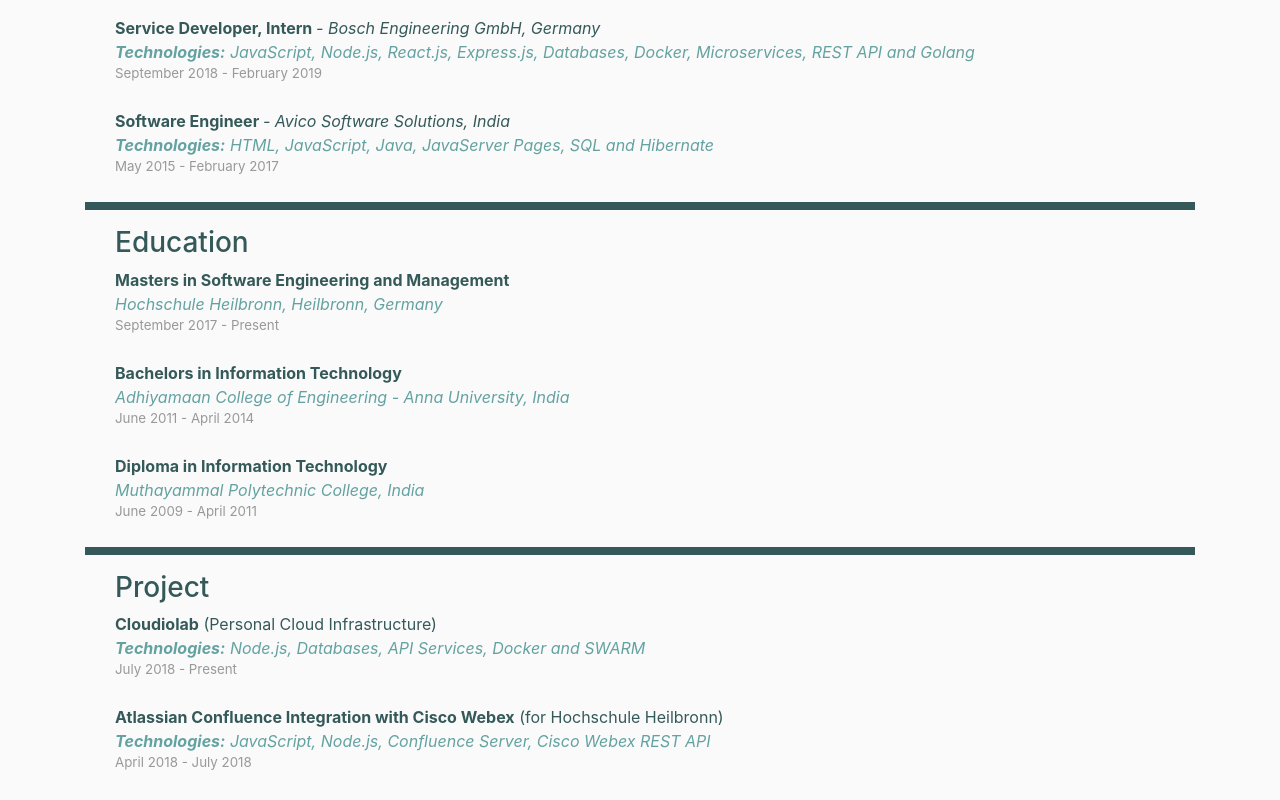
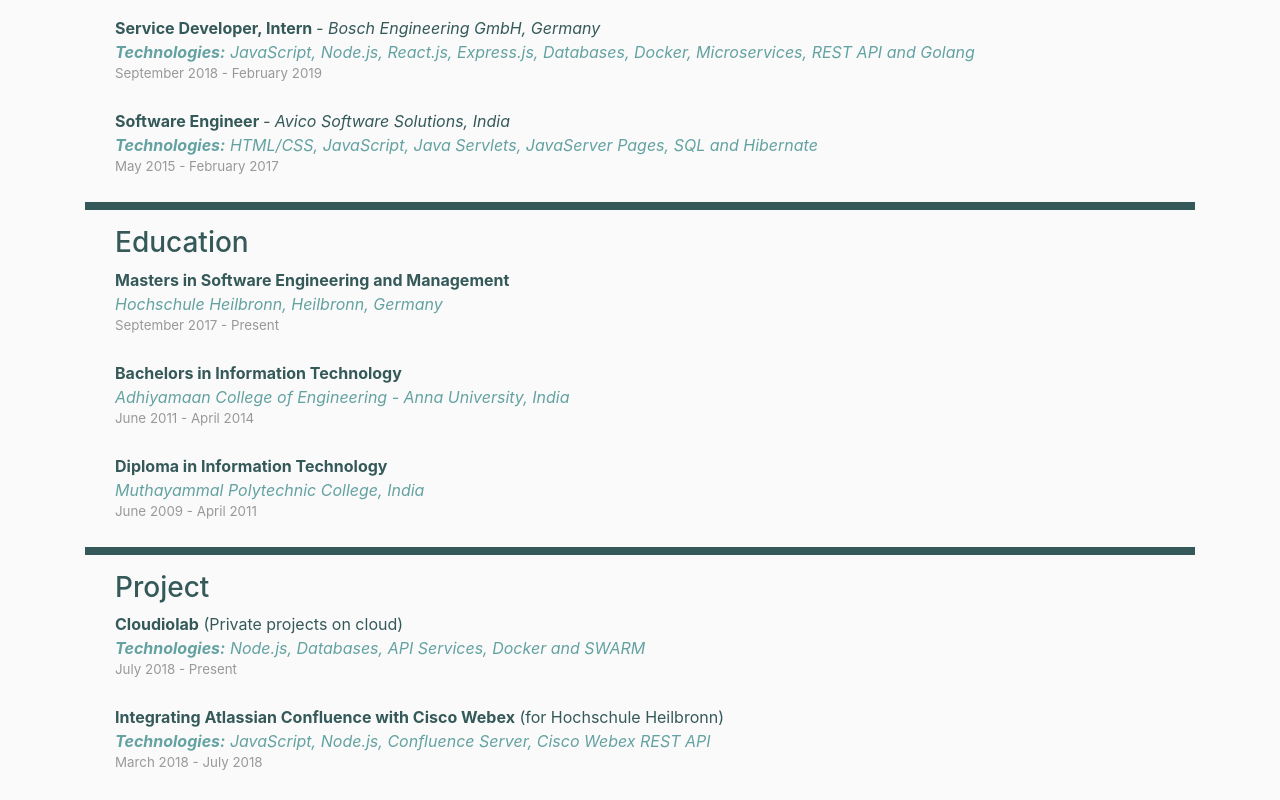
Before and after one commit to vesanthosh/me_cloudiolab, a React (Create React App) app: page /resume in a window 1280 px wide. Shown: the part 480-1280 px from the top of the page. Built offline with nearby package versions, Linux system fonts and the light colour scheme.

Commit message:
- profile update

```diff
--- a/src/components/Resume.js
+++ b/src/components/Resume.js
@@ -30,7 +30,7 @@
                         </div>
                         <div className='position'>
                             <span className='title'><b>Software Engineer </b><i>- Avico Software Solutions, India</i></span>
-                            <span className='supplemental'><b>Technologies:</b> HTML, JavaScript, Java, JavaServer Pages, SQL and Hibernate</span>
+                            <span className='supplemental'><b>Technologies:</b> HTML/CSS, JavaScript, Java Servlets, JavaServer Pages, SQL and Hibernate</span>
                             <span className='time-period'>May 2015 - February 2017</span>
                         </div>
 
@@ -54,14 +54,14 @@
                         <hr />
                         <h3>Project</h3>
                         <div className='project'>
-                            <span className='title'><b>Cloudiolab</b> (Personal Cloud Infrastructure)</span>
+                            <span className='title'><b>Cloudiolab</b> (Private projects on cloud)</span>
                             <span className='supplemental'><b>Technologies:</b> Node.js, Databases, API Services, Docker and SWARM</span>
                             <span className='time-period'>July 2018 - Present</span>
                         </div>
                         <div className='project'>
-                            <span className='title'><b>Atlassian Confluence Integration with Cisco Webex</b> (for Hochschule Heilbronn)</span>
+                            <span className='title'><b>Integrating Atlassian Confluence with Cisco Webex</b> (for Hochschule Heilbronn)</span>
                             <span className='supplemental'><b>Technologies:</b> JavaScript, Node.js, Confluence Server, Cisco Webex REST API</span>
-                            <span className='time-period'>April 2018 - July 2018</span>
+                            <span className='time-period'>March 2018 - July 2018</span>
                         </div>
                         <div className='project'>
                             <span className='title'><b>Twitter Hashtag Search</b> (THS)</span>
```
